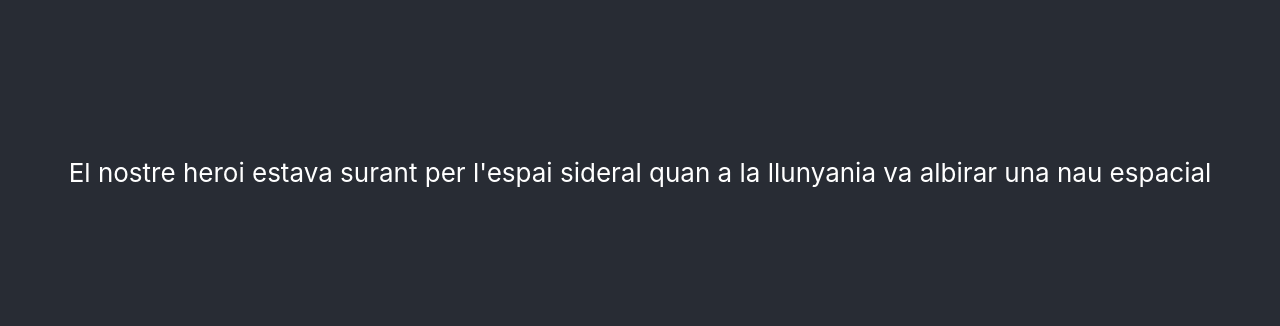
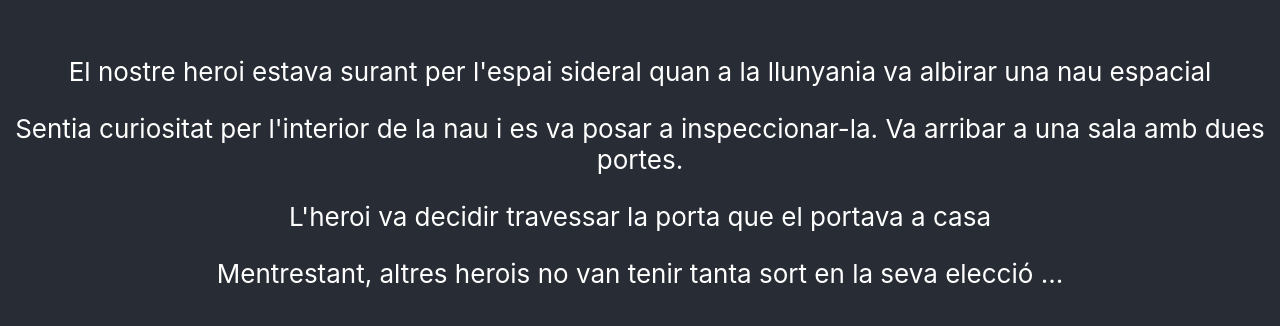
Before and after one commit to gemmabcr/react-sprint6, a React (Create React App) app: page / in a window 1280 px wide. Shown: the part 228-554 px from the top of the page. Built offline with nearby package versions, Linux system fonts and the light colour scheme.

Commit message:
exercise 2 - data json

```diff
--- a/src/App.js
+++ b/src/App.js
@@ -1,12 +1,13 @@
 import React from 'react'
 import './App.css'
+import data from './data.js';
 import Escena from './components/Escena/Escena'
 
 function App() {
   return (
-    <div className="App">
-      <header className="App-header">
-        <Escena />
+    <div className='App'>
+      <header className='App-header'>
+        <Escena sentences={data} />
       </header>
     </div>
   )
--- a/src/components/Escena/Escena.js
+++ b/src/components/Escena/Escena.js
@@ -1,11 +1,10 @@
 import React from 'react'
 
-const Escena = () => {
-  const frase = 'El nostre heroi estava surant per l\'espai sideral quan a la llunyania va albirar una nau espacial'
+const Escena = ({sentences}) => {
   return (
-    <p>
-      {frase}
-    </p>
+    <div>
+      {sentences.map(sentence => <p>{sentence}</p>)}
+    </div>
   )
 }
 
--- /dev/null
+++ b/src/data.js
@@ -0,0 +1,8 @@
+const data = [
+  "El nostre heroi estava surant per l'espai sideral quan a la llunyania va albirar una nau espacial",
+  "Sentia curiositat per l'interior de la nau i es va posar a inspeccionar-la. Va arribar a una sala amb dues portes.",
+  "L'heroi va decidir travessar la porta que el portava a casa",
+  "Mentrestant, altres herois no van tenir tanta sort en la seva elecció ..."
+]
+
+export default data
```
